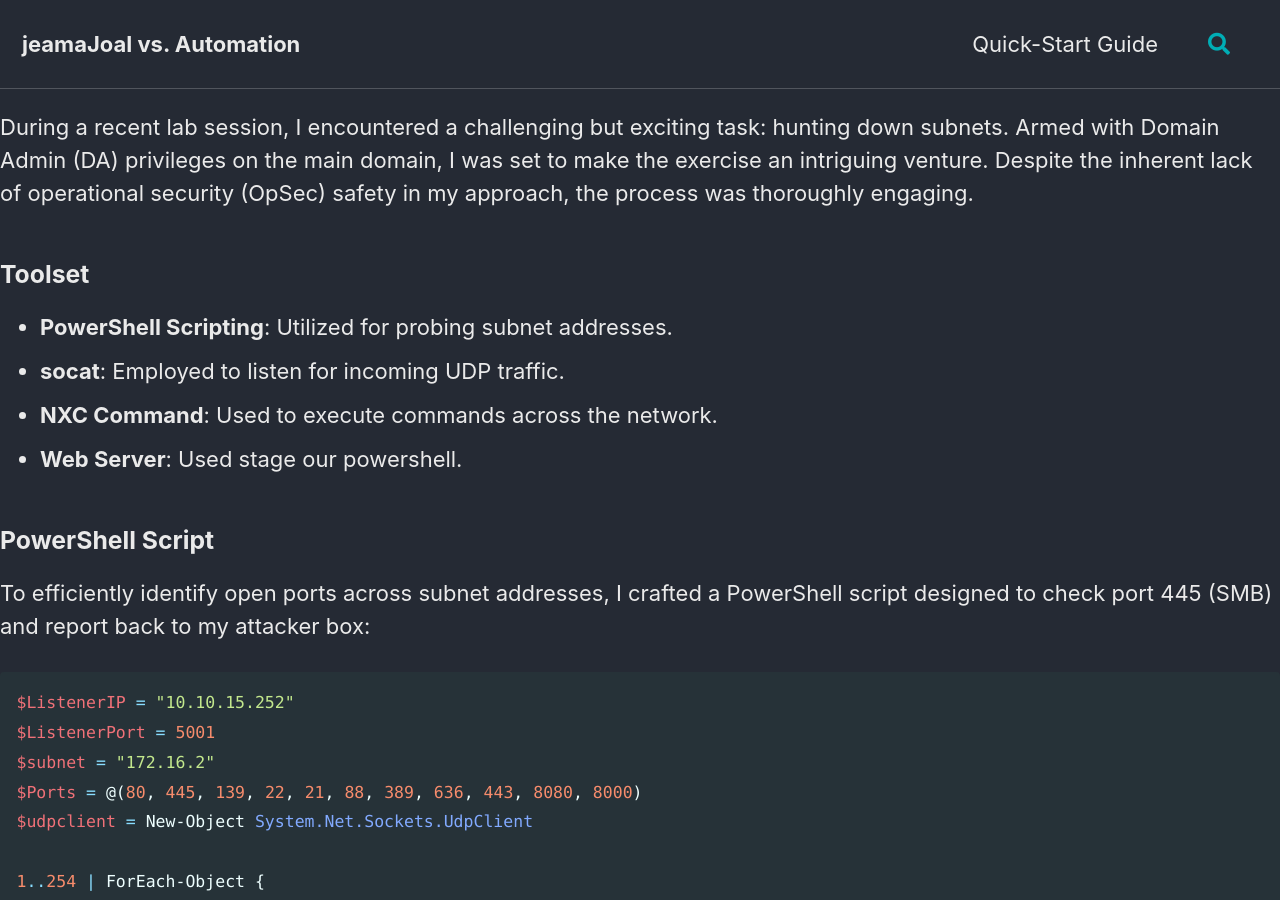
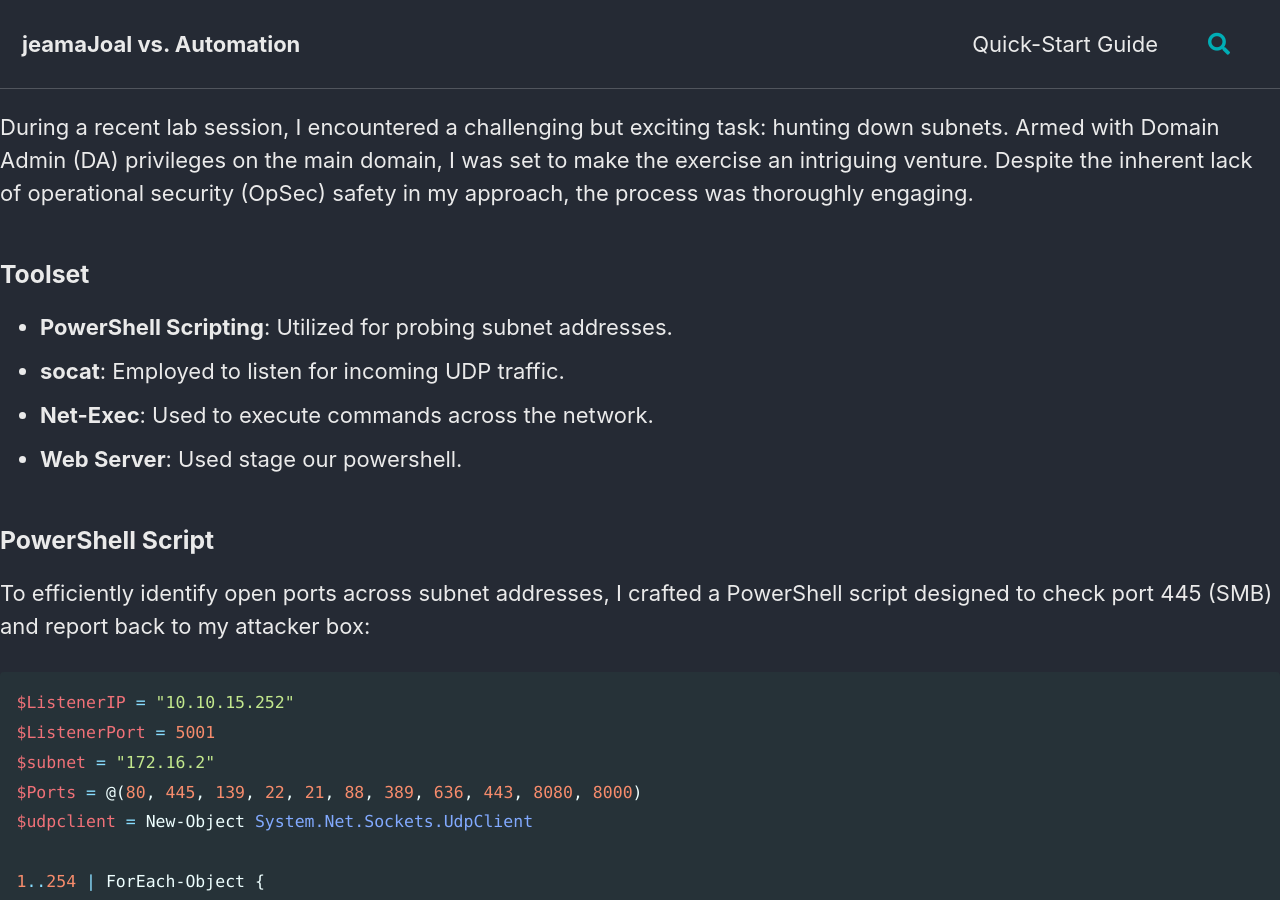
Before and after one commit to jeamajoal/jeamajoal.github.io, a Jekyll site: the page built from _posts/2024-6-25-Hunting-subnets-in-a-lab.md, in a window 1280 px wide and 900 px high. Built offline with Jekyll 4.4.1, drawn with Linux system fonts in a browser that asks for light colours; cached includes are drawn as plain includes; our own code applies the rules of GitHub Pages for plain Markdown files.

Commit message:
Update 2024-6-25-Hunting-subnets-in-a-lab.md

```diff
--- a/_posts/2024-6-25-Hunting-subnets-in-a-lab.md
+++ b/_posts/2024-6-25-Hunting-subnets-in-a-lab.md
@@ -16,7 +16,7 @@ During a recent lab session, I encountered a challenging but exciting task: hunt
 
 - **PowerShell Scripting**: Utilized for probing subnet addresses.
 - **socat**: Employed to listen for incoming UDP traffic.
-- **NXC Command**: Used to execute commands across the network.
+- **Net-Exec**: Used to execute commands across the network.
 - **Web Server**: Used stage our powershell.
 
 ### **PowerShell Script**
```
